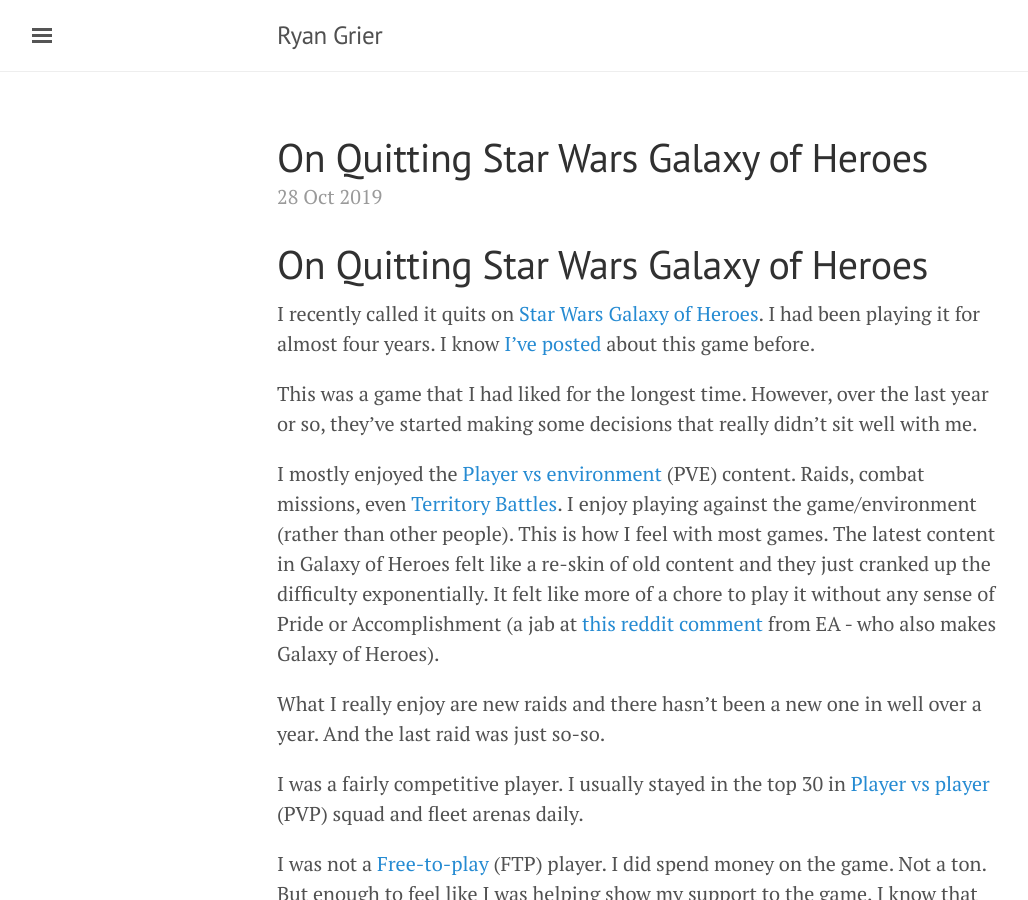
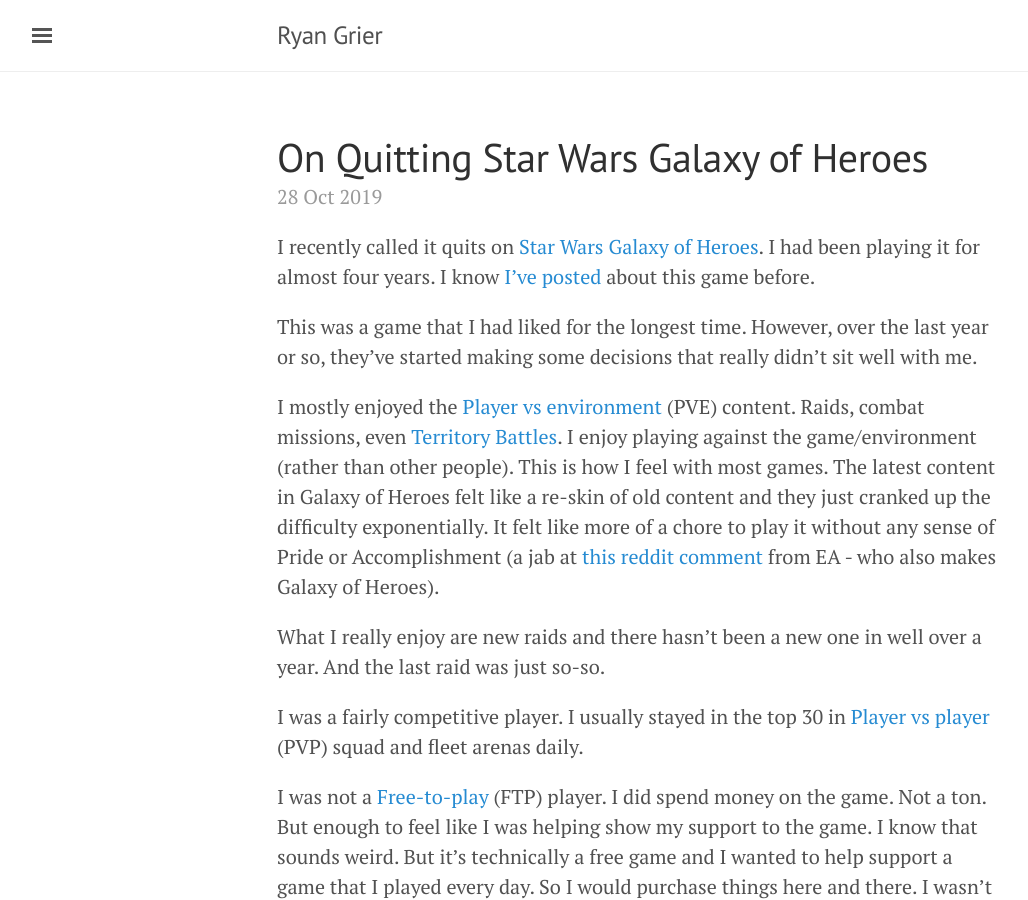
Before and after one commit to rwgrier/rwgrier.github.io, a Jekyll site: the page built from _posts/2019/2019-10-28-on-quitting-star-wars-galaxy-of-heroes.md, in a window 1280 px wide and 900 px high. Shown: the whole window, without its empty margins (3-1031 px from the left). Built offline with Jekyll 4.4.1, drawn with Linux system fonts in a browser that asks for light colours.

Commit message:
derp. double title.

```diff
--- a/_posts/2019/2019-10-28-on-quitting-star-wars-galaxy-of-heroes.md
+++ b/_posts/2019/2019-10-28-on-quitting-star-wars-galaxy-of-heroes.md
@@ -5,7 +5,6 @@ date: '2019-10-28T12:30:00-05:00'
 tags: []
 ---
 
-# On Quitting Star Wars Galaxy of Heroes
 I recently called it quits on [Star Wars Galaxy of Heroes](https://www.ea.com/games/starwars/galaxy-of-heroes). I had been playing it for almost four years. I know [I’ve posted](https://ryan.grier.co/2017/11/05/video-games-and-gaming/) about this game before.
 
 This was a game that I had liked for the longest time. However, over the last year or so, they’ve started making some decisions that really didn’t sit well with me.
```
